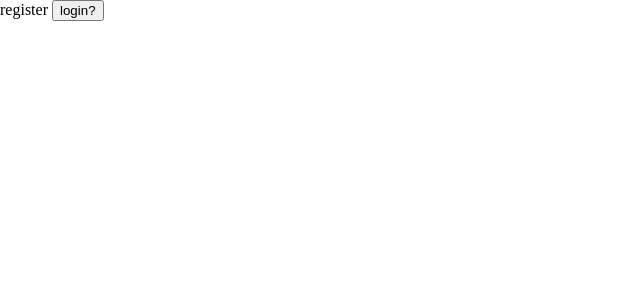
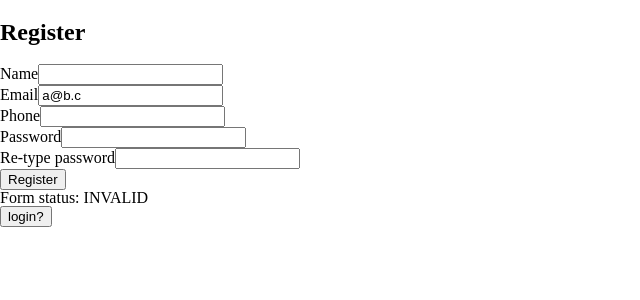
Before and after one commit to amodmanjarekar/JodeTX-Task, an Angular app in the folder jodetx-task/: page /auth in a window 1280 px wide. Both pictures are taken after a click on the button "register?". Shown: the top 300 px of the page, without its empty margins (0-640 px from the left). Built offline with nearby package versions, Linux system fonts and the light colour scheme.

Commit message:
set up register/login pages

```diff
--- a/jodetx-task/angular.json
+++ b/jodetx-task/angular.json
@@ -47,7 +47,13 @@
             "development": {
               "optimization": false,
               "extractLicenses": false,
-              "sourceMap": true
+              "sourceMap": true,
+              "fileReplacements": [
+                {
+                  "replace": "src/environments/environment.ts",
+                  "with": "src/environments/environment.development.ts"
+                }
+              ]
             }
           },
           "defaultConfiguration": "production"
--- a/jodetx-task/src/app/app.config.ts
+++ b/jodetx-task/src/app/app.config.ts
@@ -2,11 +2,13 @@ import { ApplicationConfig, provideBrowserGlobalErrorListeners, provideZoneChang
 import { provideRouter } from '@angular/router';
 
 import { routes } from './app.routes';
+import { provideHttpClient, withFetch } from '@angular/common/http';
 
 export const appConfig: ApplicationConfig = {
   providers: [
     provideBrowserGlobalErrorListeners(),
     provideZoneChangeDetection({ eventCoalescing: true }),
-    provideRouter(routes)
+    provideRouter(routes),
+    provideHttpClient(withFetch())
   ]
 };
--- /dev/null
+++ b/jodetx-task/src/app/auth-page/auth-login.html
@@ -0,0 +1,15 @@
+<h2>Login</h2>
+
+<form [formGroup]="loginForm" (ngSubmit)="onLoginSubmit()">
+    <label for="reg-phone">Phone</label>
+    <input id="reg-phone" type="text" formControlName="phone" required /><br />
+
+    <label for="reg-pass">Password</label>
+    <input id="reg-pass" type="password" formControlName="password" required /><br />
+
+    <input id="reg-submit" type="submit" value="Login" />
+</form>
+
+<p>Form status: {{ loginForm.status }}</p>
+
+<button (click)="showRegister()">register?</button>
--- a/jodetx-task/src/app/auth-page/auth-page.css
+++ b/jodetx-task/src/app/auth-page/auth-page.css
@@ -2,3 +2,7 @@
     width: 100vw;
     height: 100vh;
 }
+
+span {
+    color: #f00;
+}
--- a/jodetx-task/src/app/auth-page/auth-page.ts
+++ b/jodetx-task/src/app/auth-page/auth-page.ts
@@ -1,35 +1,81 @@
-import { Component, signal } from '@angular/core';
+import { Component, inject, signal } from '@angular/core';
 import { NgComponentOutlet } from '@angular/common';
+import { FormControl, FormGroup, ReactiveFormsModule, Validators } from '@angular/forms';
+import { HttpClient } from '@angular/common/http';
+import { environment } from '../../environments/environment';
 
 const isLogin = signal(true);
 
 @Component({
   selector: 'auth-login',
-  template: `
-    login
-
-    <button (click)="showRegister()">register?</button>
-  `,
-  styleUrl: './auth-page.css'
+  imports: [ReactiveFormsModule],
+  templateUrl: './auth-login.html',
+  styleUrl: './auth-page.css',
 })
 export class AuthLogin {
   showRegister() {
     isLogin.set(false);
   }
+
+  loginForm = new FormGroup({
+    phone: new FormControl(
+      '',
+      Validators.compose([Validators.required, Validators.pattern('[- +()0-9]{10,}')])
+    ),
+    password: new FormControl('', Validators.required),
+  });
+
+  onLoginSubmit() {}
 }
 
 @Component({
   selector: 'auth-register',
-  template: `
-    register
-
-    <button (click)="showLogin()">login?</button>
-  `,
-  styleUrl: './auth-page.css'
+  imports: [ReactiveFormsModule],
+  templateUrl: './auth-register.html',
+  styleUrl: './auth-page.css',
 })
 export class AuthRegister {
   showLogin() {
     isLogin.set(true);
+  }
+
+  registerForm = new FormGroup({
+    name: new FormControl('', Validators.required),
+    email: new FormControl('a@b.c', Validators.compose([Validators.required, Validators.email])),
+    phone: new FormControl(
+      '',
+      Validators.compose([Validators.required, Validators.pattern('[- +()0-9]{10,}')])
+    ),
+    password: new FormControl('', Validators.required),
+    repassword: new FormControl('', Validators.required),
+  });
+
+  private http = inject(HttpClient);
+
+  onRegisterSubmit() {
+    console.log(environment.SERVER_URL);
+    if (
+      this.registerForm.valid &&
+      this.registerForm.get('password')?.value === this.registerForm.get('repassword')?.value
+    ) {
+      this.http
+        .post(`${environment.SERVER_URL}/admins`, {
+          name: this.registerForm.get('name')?.value,
+          phone: this.registerForm.get('phone')?.value,
+          email: this.registerForm.get('email')?.value,
+          password: this.registerForm.get('password')?.value,
+        })
+        .subscribe({
+          next: (data) => {
+            isLogin.set(true);
+          },
+          error: (err) => {
+            console.log(err);
+          },
+        });
+    } else {
+      return;
+    }
   }
 }
 
@@ -41,9 +87,10 @@ export class AuthRegister {
       <ng-container *ngComponentOutlet="getAuthComponent()" />
     </div>
   `,
-  styleUrl: './auth-page.css'
+  styleUrl: './auth-page.css',
 })
-export class AuthPage {getAuthComponent() {
+export class AuthPage {
+  getAuthComponent() {
     return isLogin() ? AuthLogin : AuthRegister;
   }
 }
--- /dev/null
+++ b/jodetx-task/src/app/auth-page/auth-register.html
@@ -0,0 +1,24 @@
+<h2>Register</h2>
+
+<form [formGroup]="registerForm" (ngSubmit)="onRegisterSubmit()">
+    <label for="reg-name">Name</label>
+    <input id="reg-name" type="text" formControlName="name" required /><br />
+
+    <label for="reg-email">Email</label>
+    <input id="reg-email" type="text" formControlName="email" required /><br />
+
+    <label for="reg-phone">Phone</label>
+    <input id="reg-phone" type="text" formControlName="phone" required /><br />
+
+    <label for="reg-pass">Password</label>
+    <input id="reg-pass" type="password" formControlName="password" required /><br />
+
+    <label for="reg-repass">Re-type password</label>
+    <input id="reg-repass" type="password" formControlName="repassword" required /><br />
+
+    <input id="reg-submit" type="submit" value="Register" />
+</form>
+
+<p>Form status: {{ registerForm.status }}</p>
+
+<button (click)="showLogin()">login?</button>
--- /dev/null
+++ b/jodetx-task/src/environments/environment.development.ts
@@ -0,0 +1 @@
+export const environment = {};
--- /dev/null
+++ b/jodetx-task/src/environments/environment.ts
@@ -0,0 +1,4 @@
+export const environment = {
+    production: false,
+    SERVER_URL: "http://localhost:3000"
+};
--- a/jodetx-task/src/styles.css
+++ b/jodetx-task/src/styles.css
@@ -1,5 +1,5 @@
-tml, body, div, span, applet, object, iframe,
-h1, h2, h3, h4, h5, h6, p, blockquote, pre,
+html, body, div, span, applet, object, iframe,
+p, blockquote, pre,
 a, abbr, acronym, address, big, cite, code,
 del, dfn, em, img, ins, kbd, q, s, samp,
 small, strike, strong, sub, sup, tt, var,
```
